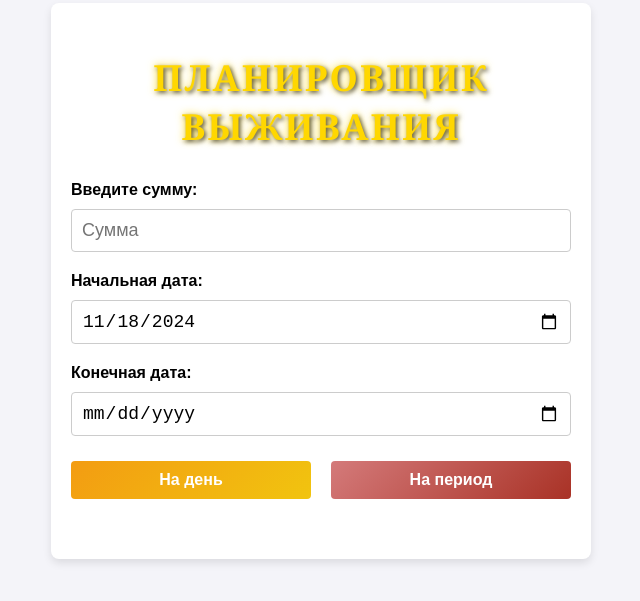
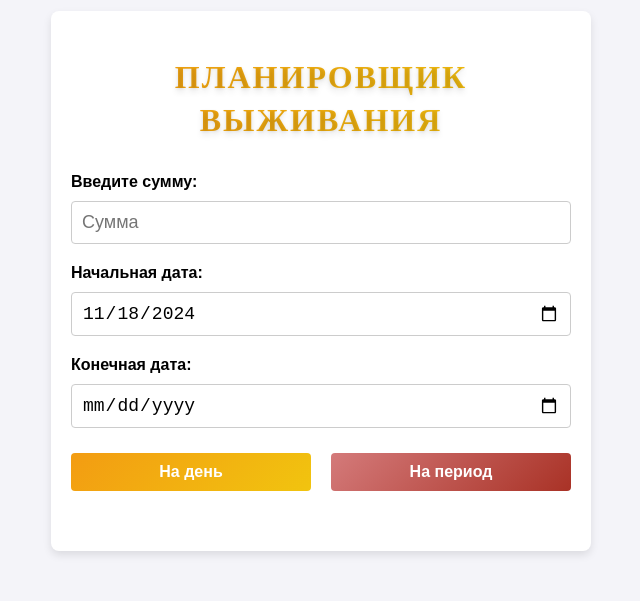
Before and after one commit to Nevil28/budget, a plain HTML site: page index.html in a window 1280 px wide. Shown: the part 119-720 px from the top of the page, without its empty margins (319-959 px from the left). Drawn offline with Linux system fonts and the light colour scheme.

Commit message:
Update index.html

```diff
--- a/index.html
+++ b/index.html
@@ -3,6 +3,7 @@
 <head>
     <meta charset="UTF-8">
     <meta name="viewport" content="width=device-width, initial-scale=1.0">
+    <link href="https://fonts.googleapis.com/css2?family=Cinzel:wght@400;700&display=swap" rel="stylesheet">
     <title>Калькулятор суммы</title>
     <style>
         body {
@@ -29,16 +30,17 @@
 
         h2 {
             text-align: center;
-            color: #ffd700;  /* Золотой цвет для заголовка */
-            font-size: 36px;  /* Увеличиваем размер шрифта */
-            font-family: 'Georgia', serif; /* Элегантный шрифт */
-            font-weight: bold;  /* Увеличиваем жирность шрифта */
+            font-size: 32px;
+            font-family: 'Cinzel', serif; /* Элегантный шрифт */
+            font-weight: 700;  /* Немного увеличим жирность */
             text-transform: uppercase;  /* Делаем текст заглавными буквами */
-            letter-spacing: 2px;  /* Расширяем расстояние между буквами для дополнительного эффекта */
-            text-shadow: 2px 2px 4px rgba(0, 0, 0, 0.6), 0 0 8px rgba(255, 215, 0, 0.8);  /* Легкая тень для четкости */
-            -webkit-font-smoothing: antialiased;  /* Убирает размытость на шрифтах */
-            -moz-osx-font-smoothing: grayscale;  /* Ожидается улучшение четкости на macOS */
-/*            border-bottom: 4px solid #ffd700;  /* Добавляем границу снизу для выделения */*/
+            letter-spacing: 2px;  /* Расширяем расстояние между буквами */
+            text-shadow: 0 4px 6px rgba(0, 0, 0, 0.1), 0 1px 3px rgba(0, 0, 0, 0.08);  /* Добавляем тени для эффекта объема */
+            margin-bottom: 20px;
+            padding-bottom: 10px;
+            background: linear-gradient(to right, #f39c12, #f1c40f);  /* Градиентный фон */
+            -webkit-background-clip: text;
+            -webkit-text-fill-color: transparent;
         }
 
         .form-group {
```
